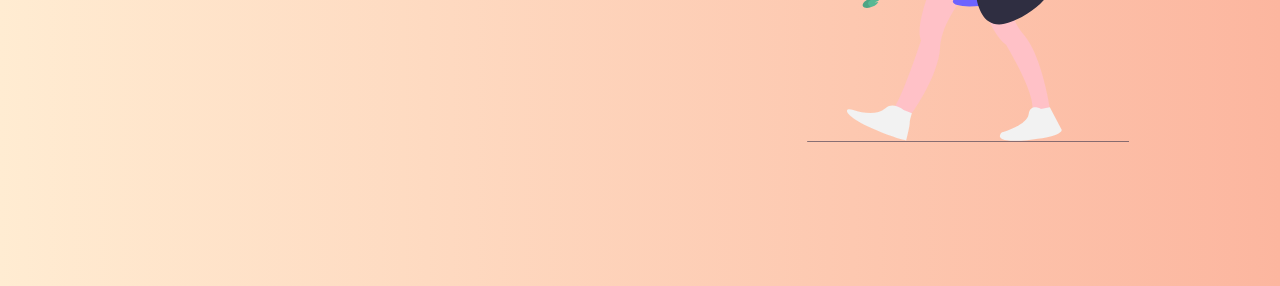
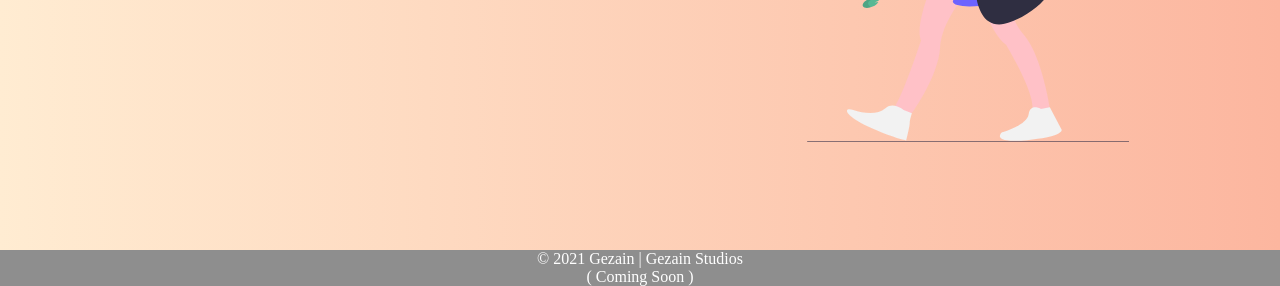
Before and after one commit to grarizki/fade-learning-page, a website with bundled scripts: page index.html in a window 1280 px wide. Shown: the part 514-800 px from the top of the page. Built offline with nearby package versions, Linux system fonts and the light colour scheme.

Commit message:
fix parcel setup

```diff
--- a/package.json
+++ b/package.json
@@ -25,6 +25,7 @@
     "gsap": "^3.7.1"
   },
   "devDependencies": {
+    "@parcel/transformer-sass": "^2.0.0-rc.0",
     "sass": "^1.35.1"
   }
 }
--- a/style/style.scss
+++ b/style/style.scss
@@ -53,3 +53,13 @@
 .contact{
     background-image: linear-gradient(135deg, #f5f7fa 0%, #c3cfe2 100%);
 }
+
+.footer {
+    position: fixed;
+    left: 0;
+    bottom: 0;
+    width: 100%;
+    background-color: #8e8e8e;
+    color: white;
+    text-align: center;
+  }
```
Also changed, not shown: dist/index.html, 6 other files.
